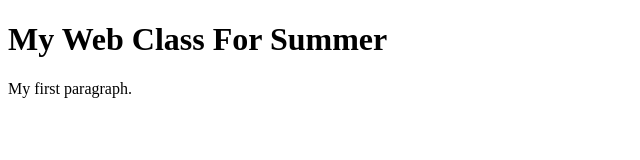
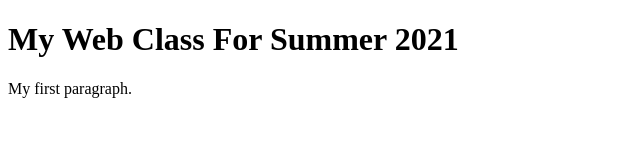
Before and after one commit to jasminecastro/jasminecastro.github.io, a plain HTML site: page index.html in a window 1280 px wide. Shown: the whole page, without its empty margins (0-640 px from the left). Drawn offline with Linux system fonts and the light colour scheme.

Commit message:
Update index.html

```diff
--- a/index.html
+++ b/index.html
@@ -5,7 +5,7 @@
 </head>
 <body>
 
-<h1>My Web Class For Summer</h1>
+<h1>My Web Class For Summer 2021</h1>
 <p>My first paragraph.</p>
 
 </body>
```
